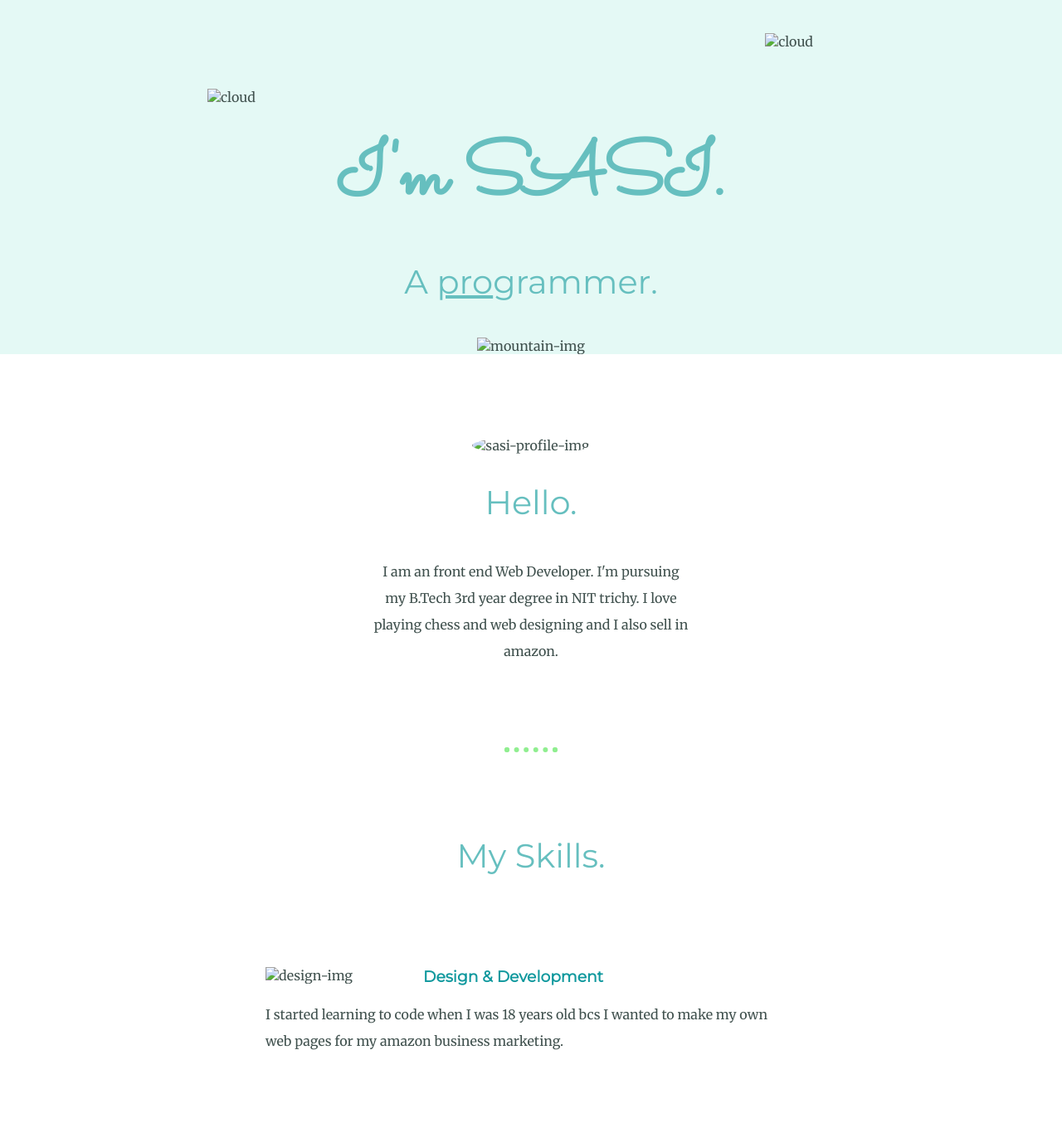
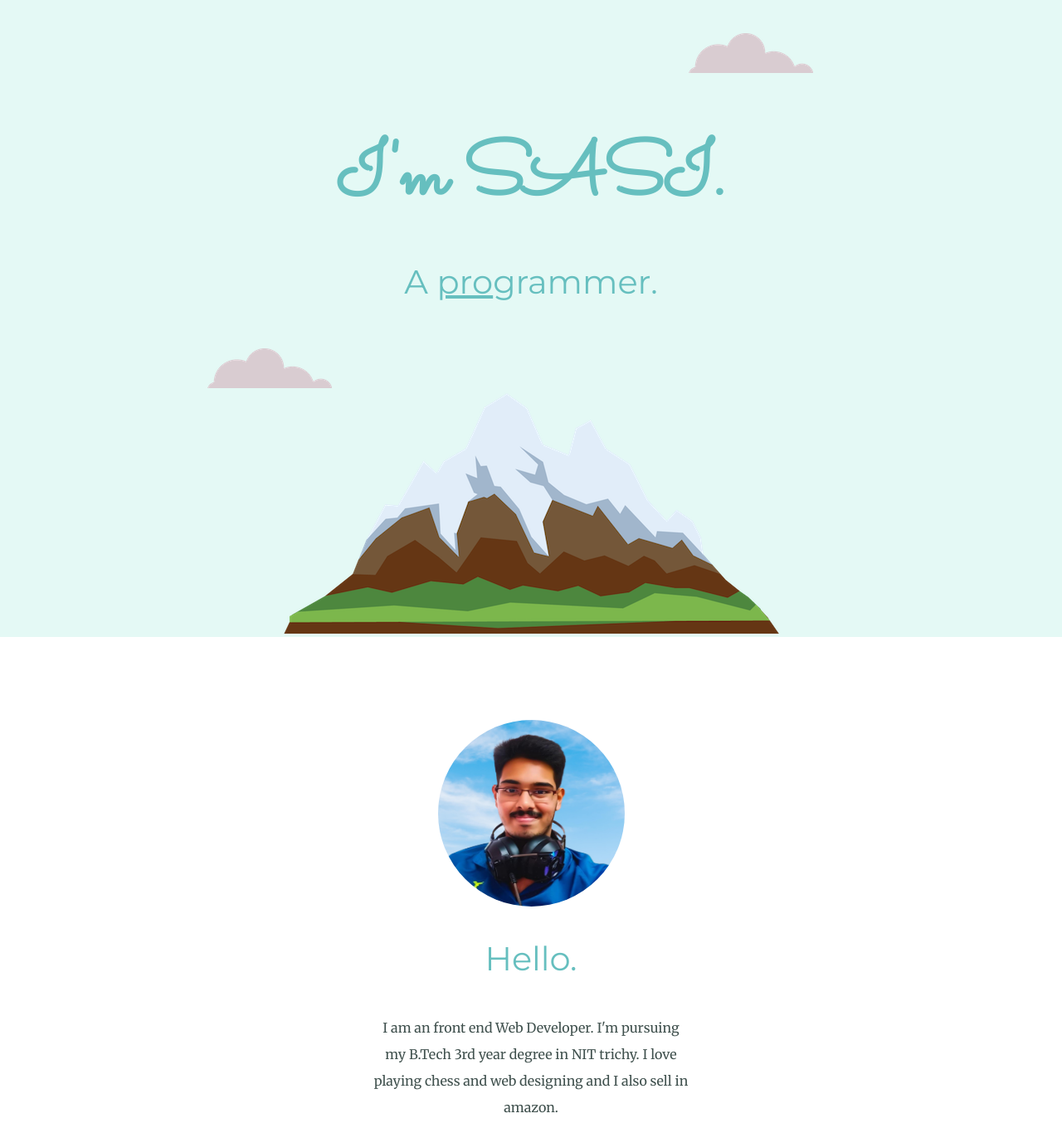
Before and after one commit to Sasimax952/CSOE-ASSIGNMENT1, a plain HTML site: page index.html in a window 1280 px wide. Shown: the top 1354 px of the page at 83% size. Drawn offline with Linux system fonts and the light colour scheme; files that its build step writes are made by us from their sources.

Commit message:
Update index.html

```diff
--- a/index.html
+++ b/index.html
@@ -4,25 +4,25 @@
 <head>
   <meta charset="utf-8">
   <title>SASI VARDHAN</title>
-  <link rel="stylesheet" href="css/styles.css">
+  <link rel="stylesheet" href="styles.css">
   <link href="https://fonts.googleapis.com/css?family=Merriweather|Montserrat|Sacramento" rel="stylesheet">
   <link rel="icon" href="favicon.ico">
 </head>
 
 <body>
   <div class="top-container">
-    <img class="top-cloud" src="images/cloud.png" alt="cloud">
+    <img class="top-cloud" src="cloud.png" alt="cloud">
     <div class="title-text">
       <h1>I'm SASI.</h1>
       <h2>A <span class="pro">pro</span>grammer.</h2>
     </div>
-    <img class="bottom-cloud" src="images/cloud.png" alt="cloud">
-    <img class="mountain" src="images/mountain.png" alt="mountain-img">
+    <img class="bottom-cloud" src="cloud.png" alt="cloud">
+    <img class="mountain" src="mountain.png" alt="mountain-img">
   </div>
 
   <div class="middle-container">
     <div class="profile">
-      <img class="prof" src="images/sasi.png" alt="sasi-profile-img">
+      <img class="prof" src="sasi.png" alt="sasi-profile-img">
       <h2>Hello.</h2>
       <p class="intro">I am an front end Web Developer. I'm pursuing my B.Tech 3rd year degree in NIT trichy.
         I love playing chess and web designing and I also sell in amazon.</p>
@@ -31,7 +31,7 @@
     <div class="skills">
       <h2>My Skills.</h2>
       <div class="skill-row">
-        <img class="design-img" src="images/web design.jpg" alt="design-img">
+        <img class="design-img" src="web design.jpg" alt="design-img">
 
         <h3>Design & Development</h3>
         <p>I started learning to code when I was 18 years old bcs I wanted to make my own web pages for my amazon business marketing.</p>
```
